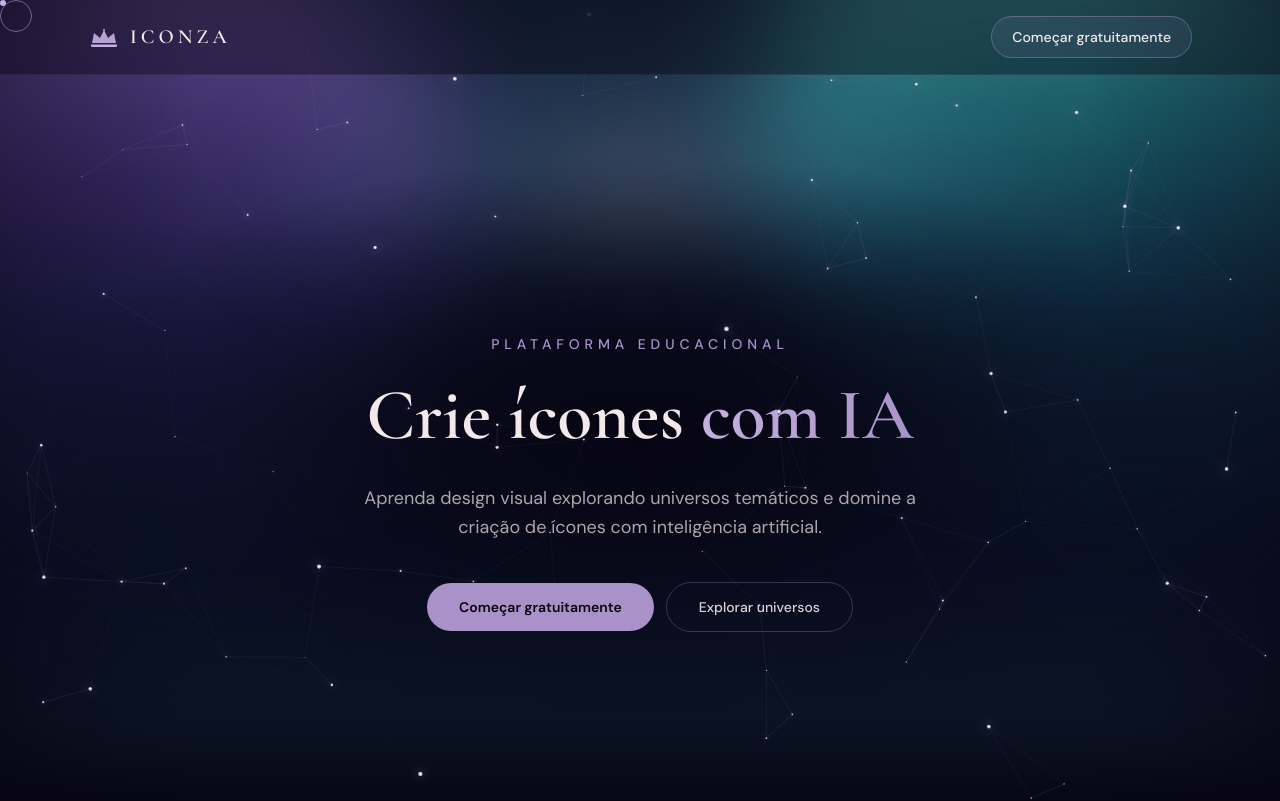
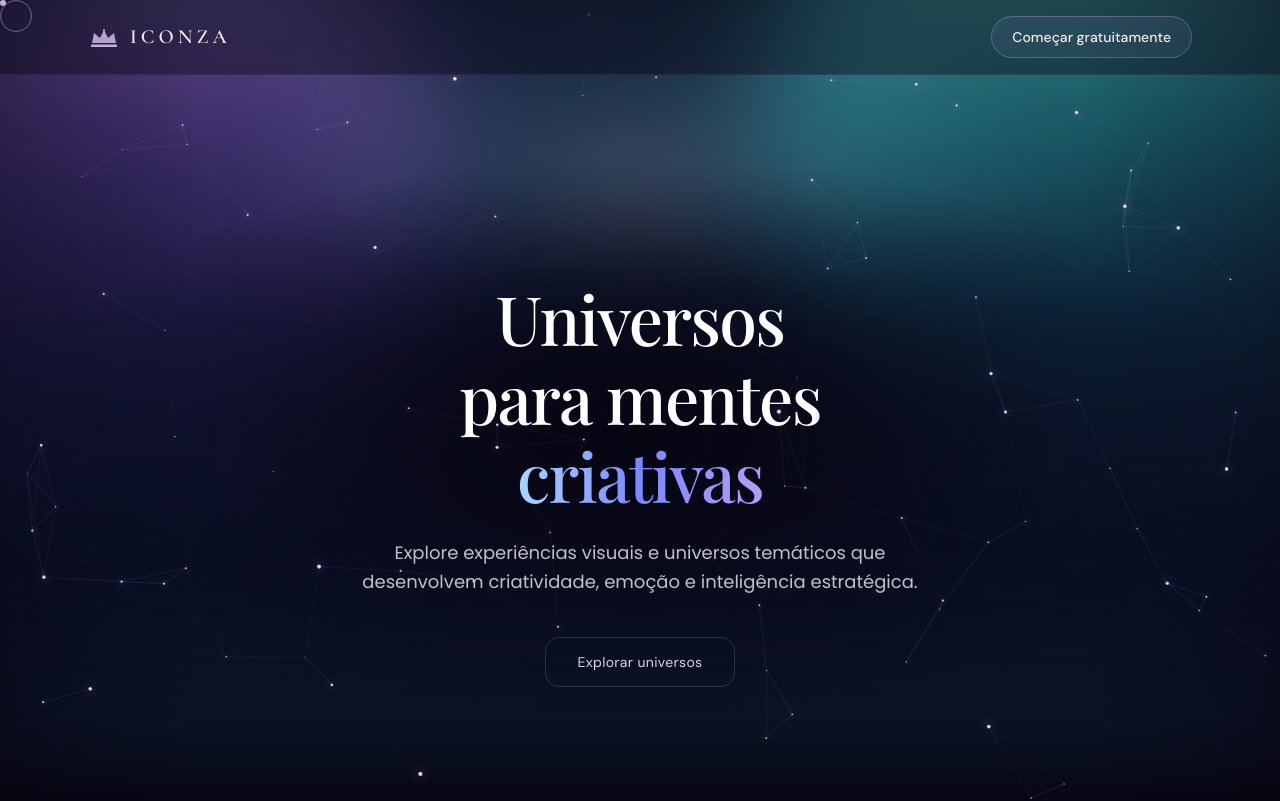
Before and after one commit to zaruty/iconza-v2, a Next.js app: page / in a window 1280 px wide. Shown: the top 801 px of the page. Built offline with nearby package versions, Linux system fonts and the light colour scheme.

Commit message:
Refine hero copy and typography with Playfair Display title and premium explore CTA.
Co-authored-by: Cursor <cursoragent@cursor.com>

```diff
--- a/app/globals.css
+++ b/app/globals.css
@@ -14,6 +14,8 @@
   --color-iconza-pink: var(--iconza-pink);
   --font-display: var(--font-cormorant);
   --font-sans: var(--font-dm-sans);
+  --font-hero: var(--font-playfair);
+  --font-subtitle: var(--font-poppins);
 }
 
 html {
@@ -54,3 +56,23 @@ body {
     -webkit-backdrop-filter: none;
   }
 }
+
+.hero-explore-btn {
+  background: transparent;
+  border: 1px solid rgba(255, 255, 255, 0.14);
+  color: #d6d8e1;
+  border-radius: 14px;
+  transition:
+    border-color 0.35s ease,
+    color 0.35s ease,
+    box-shadow 0.35s ease;
+}
+
+.hero-explore-btn:hover,
+.hero-explore-btn:active {
+  border-color: rgba(255, 255, 255, 0.24);
+  color: #eceef3;
+  box-shadow:
+    inset 0 0 18px rgba(123, 136, 255, 0.1),
+    0 0 22px rgba(169, 214, 255, 0.07);
+}
--- a/app/layout.tsx
+++ b/app/layout.tsx
@@ -1,5 +1,5 @@
 import type { Metadata, Viewport } from "next";
-import { Cormorant_Garamond, DM_Sans } from "next/font/google";
+import { Cormorant_Garamond, DM_Sans, Playfair_Display, Poppins } from "next/font/google";
 import "./globals.css";
 
 export const viewport: Viewport = {
@@ -21,6 +21,18 @@ const dmSans = DM_Sans({
   weight: ["400", "500", "600", "700"],
 });
 
+const playfair = Playfair_Display({
+  variable: "--font-playfair",
+  subsets: ["latin"],
+  weight: ["500", "600"],
+});
+
+const poppins = Poppins({
+  variable: "--font-poppins",
+  subsets: ["latin"],
+  weight: ["400"],
+});
+
 export const metadata: Metadata = {
   title: "ICONZA — Crie ícones com IA",
   description:
@@ -36,7 +48,7 @@ export default function RootLayout({
     <html
       lang="pt-BR"
       suppressHydrationWarning
-      className={`${cormorant.variable} ${dmSans.variable} h-full bg-transparent antialiased`}
+      className={`${cormorant.variable} ${dmSans.variable} ${playfair.variable} ${poppins.variable} h-full bg-transparent antialiased`}
     >
       <body className="relative isolate min-h-full flex flex-col bg-iconza-bg font-sans text-iconza-pink">
         {children}
--- a/app/page.tsx
+++ b/app/page.tsx
@@ -96,29 +96,25 @@ export default function Home() {
         {/* HERO */}
         <section className="relative flex min-h-[100svh] flex-col items-center justify-center overflow-hidden px-4 pt-20 pb-16 sm:px-6">
           <div className="relative z-20 mx-auto max-w-3xl text-center">
-            <p className="mb-4 text-xs font-medium uppercase tracking-[0.35em] text-iconza-lilac sm:text-sm">
-              Plataforma educacional
-            </p>
-            <h1 className="font-display text-4xl leading-tight font-semibold text-iconza-pink sm:text-5xl md:text-6xl lg:text-7xl">
-              Crie ícones{" "}
-              <span className="text-iconza-lavender sm:bg-gradient-to-r sm:from-iconza-lavender sm:to-iconza-lilac sm:bg-clip-text sm:text-transparent">
-                com IA
+            <h1 className="font-hero text-4xl leading-[1.15] font-medium tracking-tight text-white sm:text-5xl md:text-6xl lg:text-[4.25rem]">
+              Universos
+              <br />
+              para mentes
+              <br />
+              <span
+                className="bg-[linear-gradient(90deg,#A9D6FF_0%,#7B88FF_50%,#B39DFF_100%)] bg-clip-text text-transparent"
+              >
+                criativas
               </span>
             </h1>
-            <p className="mx-auto mt-6 max-w-xl text-sm leading-relaxed text-iconza-pink/70 sm:text-base md:text-lg">
-              Aprenda design visual explorando universos temáticos e domine a
-              criação de ícones com inteligência artificial.
+            <p className="font-subtitle mx-auto mt-6 max-w-xl text-sm leading-relaxed text-white/75 sm:text-base md:text-lg">
+              Explore experiências visuais e universos temáticos que
+              desenvolvem criatividade, emoção e inteligência estratégica.
             </p>
-            <div className="mt-10 flex flex-col items-center gap-3 sm:flex-row sm:justify-center">
-              <a
-                href="#comecar"
-                className="w-full rounded-full bg-iconza-lilac px-8 py-3.5 text-sm font-semibold text-iconza-bg transition-all hover:bg-iconza-lavender sm:w-auto"
-              >
-                Começar gratuitamente
-              </a>
+            <div className="mt-10 flex justify-center">
               <a
                 href="#universos"
-                className="w-full rounded-full border border-iconza-lilac/30 px-8 py-3.5 text-sm font-medium text-iconza-pink/90 transition-all hover:border-iconza-lavender/50 hover:text-iconza-pink sm:w-auto"
+                className="hero-explore-btn inline-block px-8 py-3.5 text-sm font-normal tracking-wide"
               >
                 Explorar universos
               </a>
```
